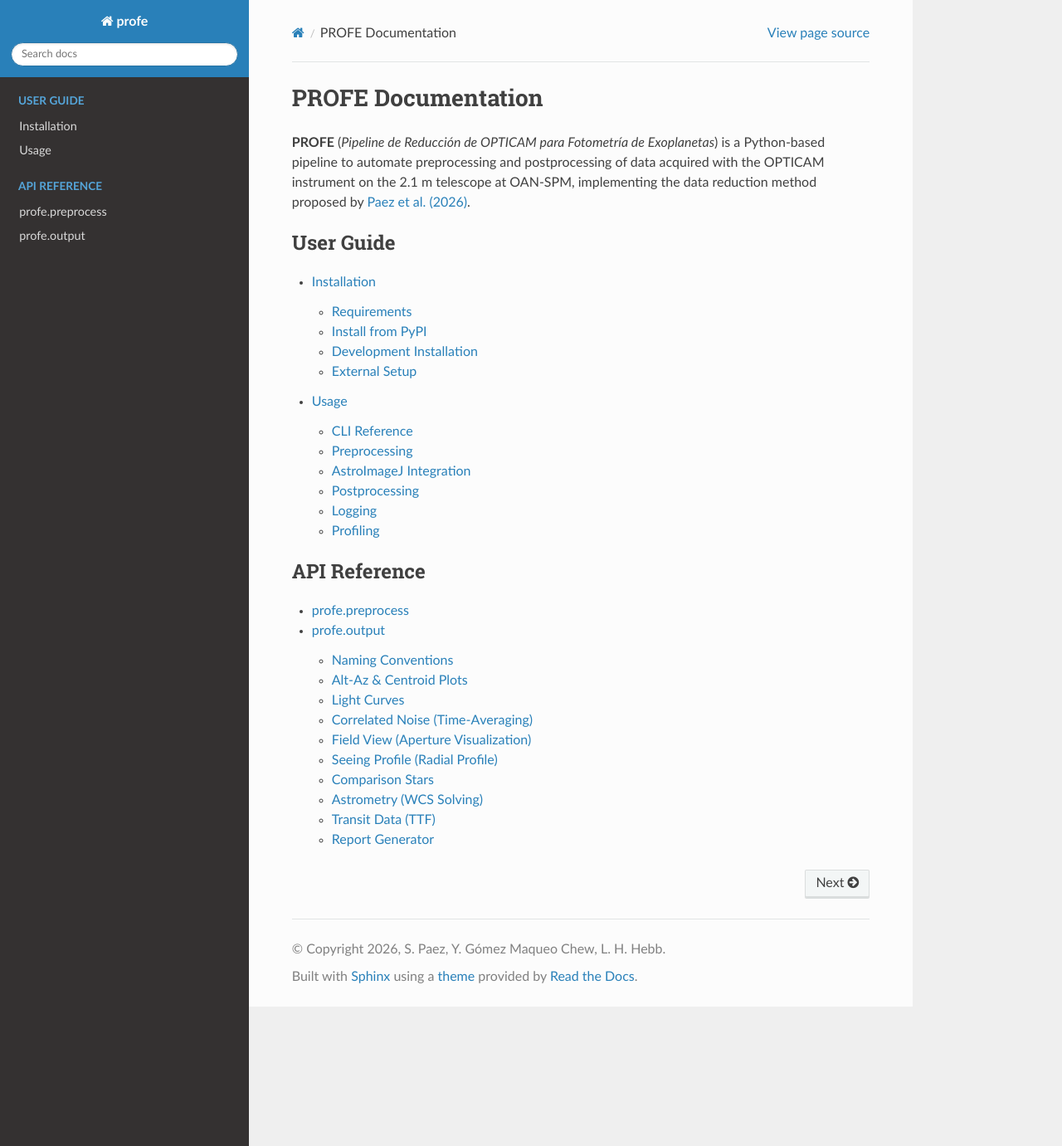
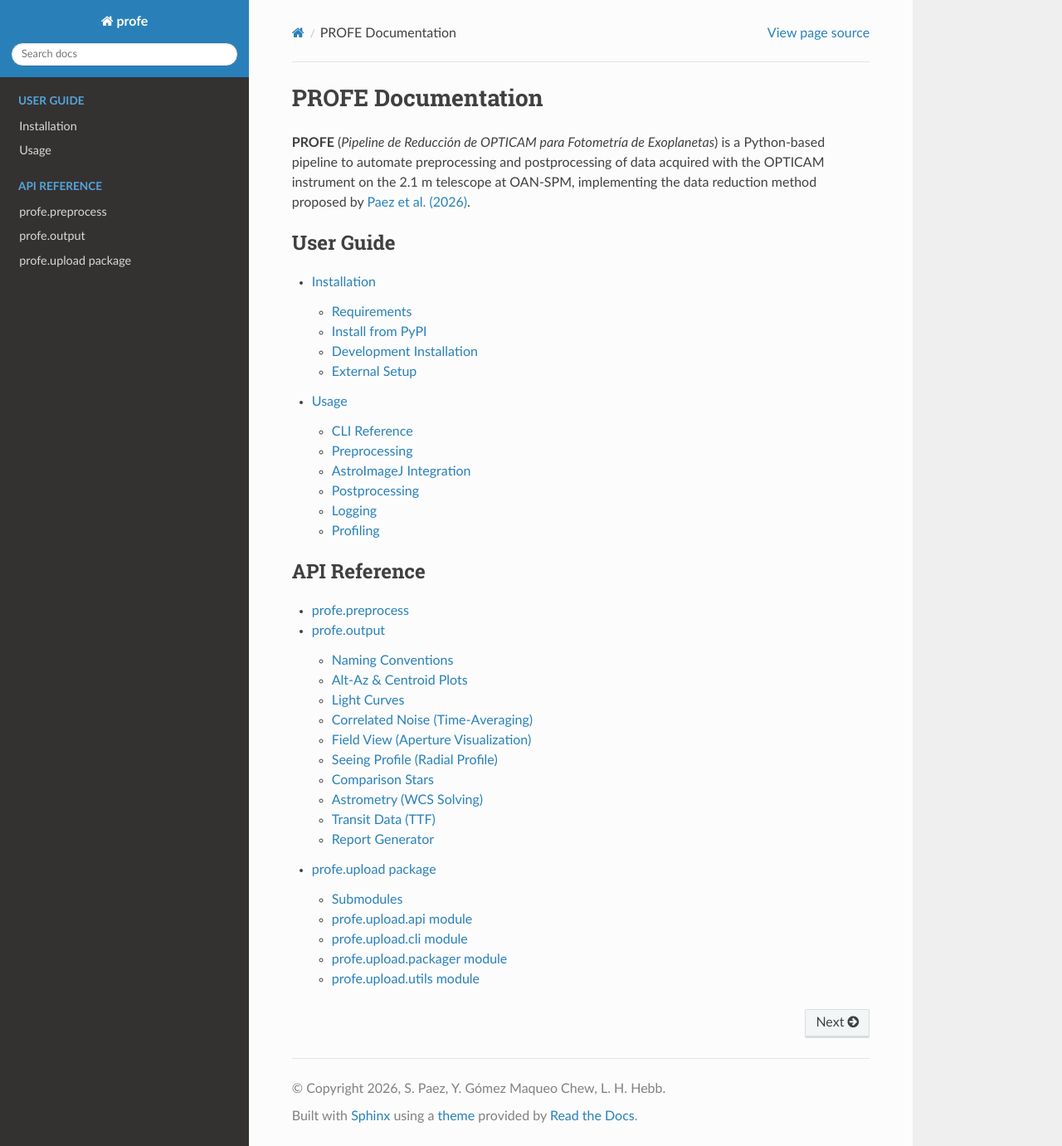
Before and after one commit to s-paez/profe, a Sphinx documentation site: the page built from docs/index.rst, in a window 1280 px wide and 1381 px high. Shown: the whole window at 83% size. Built offline with Sphinx 7.4.7 and the Read the Docs theme 3.1.0, drawn with Linux system fonts in a browser that asks for light colours.

Commit message:
docs: update documentation about ExoFOP single-file upload and usage

```diff
--- a/docs/index.rst
+++ b/docs/index.rst
@@ -22,3 +22,4 @@
 
    profe.preprocess
    profe.output
+   profe.upload
--- /dev/null
+++ b/docs/profe.upload.rst
@@ -0,0 +1,42 @@
+profe.upload package
+====================
+
+.. automodule:: profe.upload
+   :members:
+   :undoc-members:
+   :show-inheritance:
+
+Submodules
+----------
+
+profe.upload.api module
+-----------------------
+
+.. automodule:: profe.upload.api
+   :members:
+   :undoc-members:
+   :show-inheritance:
+
+profe.upload.cli module
+-----------------------
+
+.. automodule:: profe.upload.cli
+   :members:
+   :undoc-members:
+   :show-inheritance:
+
+profe.upload.packager module
+----------------------------
+
+.. automodule:: profe.upload.packager
+   :members:
+   :undoc-members:
+   :show-inheritance:
+
+profe.upload.utils module
+-------------------------
+
+.. automodule:: profe.upload.utils
+   :members:
+   :undoc-members:
+   :show-inheritance:
--- a/docs/usage.rst
+++ b/docs/usage.rst
@@ -25,6 +25,12 @@
    * - ``profe -o [TARGET]``
      - Run the **full postprocessing** and output generation pipeline.
        Optionally specify a target name to process only that target.
+   * - ``profe -pu [TARGET]``
+     - **Prepare Upload**: Pack local output products into an intermediate file
+       and prompt for an ExoFOP Data Tag.
+   * - ``profe -u [TARGET]``
+     - **Upload**: Iteratively post the prepared files to ExoFOP using individual
+       file endpoints to preserve exact scientific file names.
    * - ``profe man``
      - Display the detailed built-in manual.
    * - ``profe -h``
@@ -244,6 +250,32 @@
      - Consolidated ExoFOP report with multi-band metrics and timing analysis.
 
 
+ExoFOP Uploading
+^^^^^^^^^^^^^^^^
+
+PROFE can directly upload all standardized products to the ExoFOP single-file upload
+endpoint (preserving the exact file names) for targets that have already completed
+the postprocessing stage.
+
+1. **Prepare Upload** (``profe -pu [TARGET]``):
+   Scans the local ``exofop/`` directories and prompts you for a **Data Tag** for each
+   pending date. It collects the valid files and generates an intermediate package
+   with metadata.
+
+2. **Upload** (``profe -u [TARGET]``):
+   Extracts the prepared packages and iteratively uploads each file individually
+   to ExoFOP.
+
+   * Authenticates using your local ``.exofop_credentials`` file.
+   * Automatically assigns the correct ExoFOP target and planet parameters.
+   * Derives the correct ExoFOP description from each file's name (e.g., Light Curve, Field of View, WCS FITS Image).
+   * Sets the 12-month proprietary period by default.
+
+.. note::
+   The upload system ensures files are only processed once. If a file already exists
+   on ExoFOP or an upload fails, PROFE will log the error and continue with the remaining items.
+
+
 Logging
 -------
 
```
Also changed, not shown: docs/installation.rst (+13 -1 lines).
